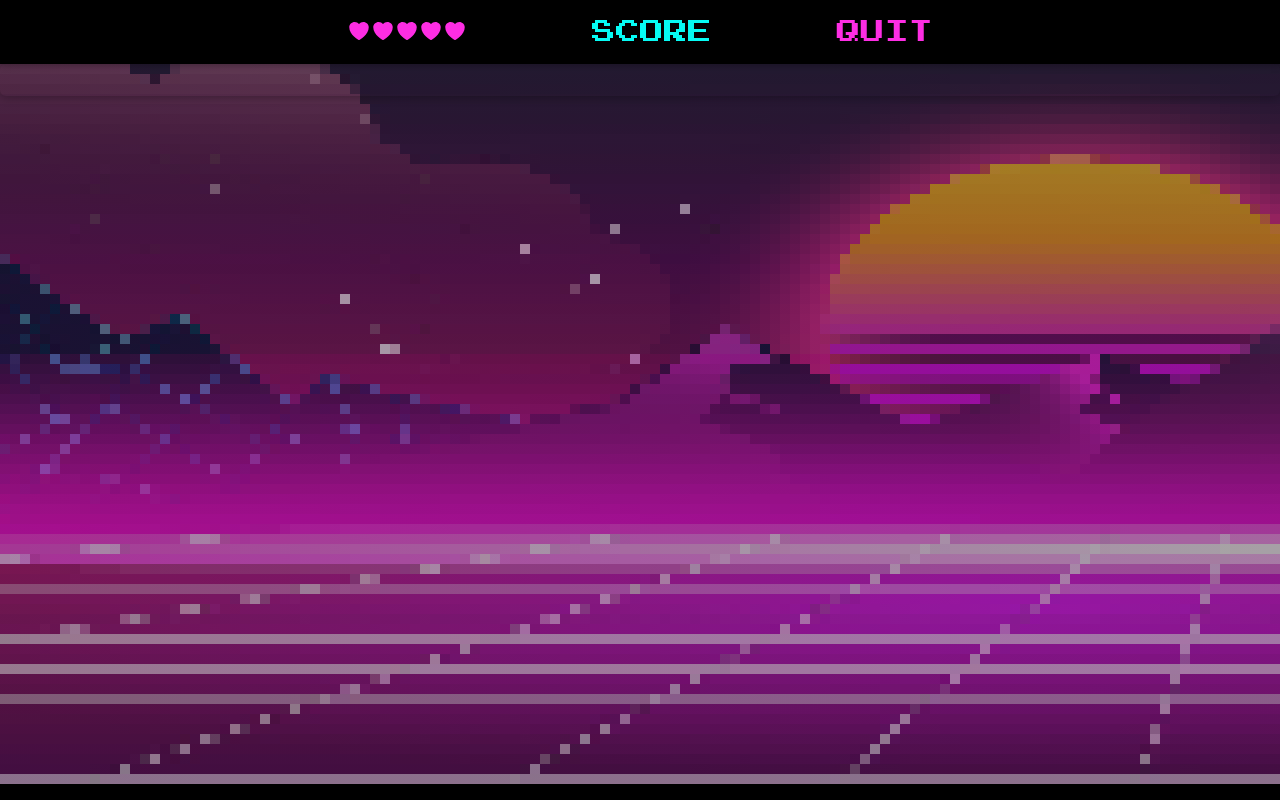
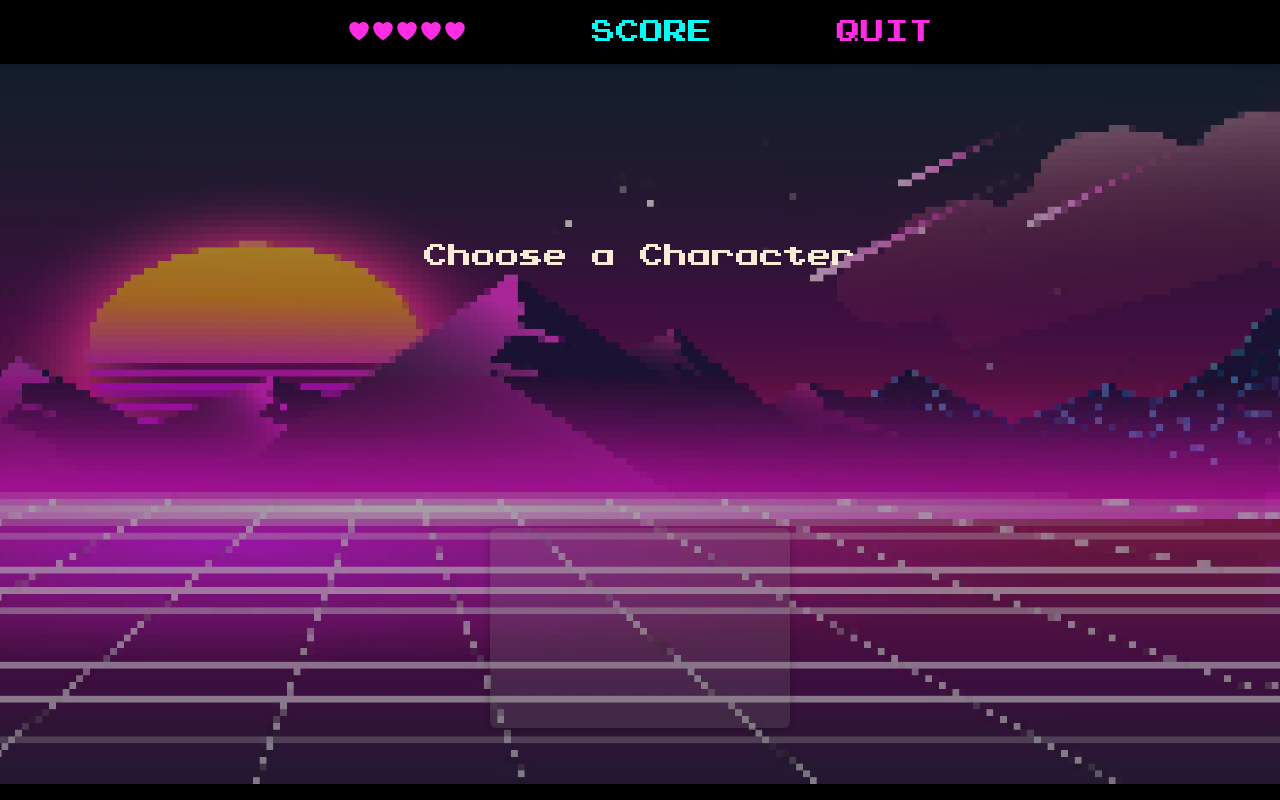
Before and after one commit to colingreens/ui-rpg_deprecated, a React (Vite) app: page /character in a window 1280 px wide. Before the commit this address had no page. Built offline with nearby package versions, Linux system fonts and the light colour scheme.

Commit message:
kinda have character select cards?

```diff
--- a/src/user/pages/CharacterSelect.jsx
+++ b/src/user/pages/CharacterSelect.jsx
@@ -5,7 +5,10 @@ export default function CharacterSelect() {
   return (
     <div className={classes.container}>
       <div className={classes["background-image"]}>
-        <Card />
+        <div className={classes.title}>
+          <h2>Choose a Character</h2>
+        </div>
+        <Card className={classes.card} />
       </div>
     </div>
   );
--- a/src/user/pages/CharacterSelect.module.css
+++ b/src/user/pages/CharacterSelect.module.css
@@ -15,7 +15,23 @@ GREY COLOR:
   background-image: linear-gradient(rgb(34, 34, 34, 0.4), rgb(34, 34, 34, 0.4)),
     url("/retro-background-wide-full-extended-export.png");
   background-repeat: no-repeat;
-  background-size: auto;
-  background-position: left;
+  background-size: cover;
+  background-position: center;
   height: 90vh;
 }
+
+.title {
+  position: relative;
+  color: antiquewhite;
+  text-align: center;
+  top: 25%;
+}
+
+.card {
+  width: 300px;
+  height: 200px;
+  background-color: rgba(129, 128, 128, 0.2);
+  margin: auto;
+  top: 75%;
+  transform: translate(0, -50%);
+}
```
